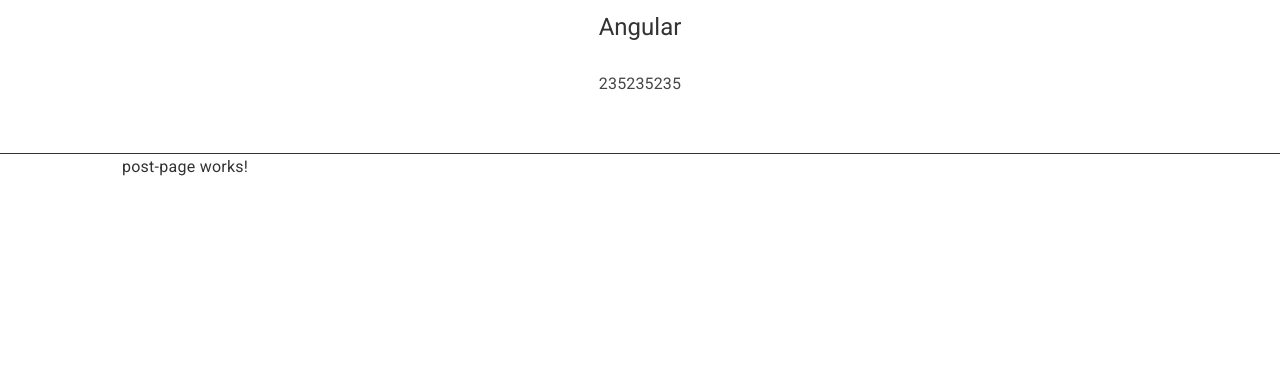
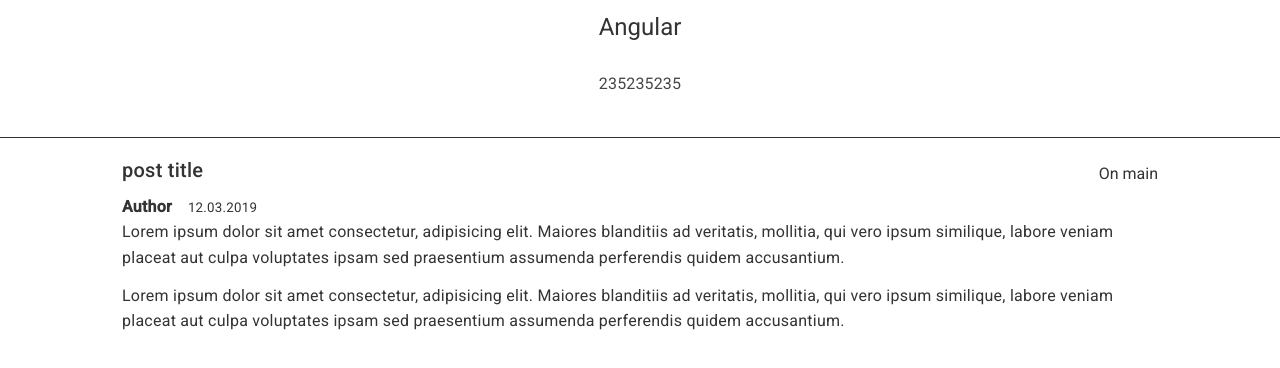
Before and after one commit to AntonKohnyuk/Blog, an Angular app in the folder client/: page /post/1 in a window 1280 px wide. Shown: the top 368 px of the page. Built offline with nearby package versions, Linux system fonts and the light colour scheme.

Commit message:
View: post page layout v1.0

```diff
--- a/client/src/app/pages/post-page/post-page.component.html
+++ b/client/src/app/pages/post-page/post-page.component.html
@@ -1 +1,25 @@
-<p>post-page works!</p>
+<section class="post">
+  <div class="header">
+    <h2>post title</h2>
+    <button [routerLink]="['/']" class="btn btn-link">On main</button>
+  </div>
+
+  <div class="info">
+    <strong>Author</strong>
+    <small>12.03.2019</small>
+  </div>
+  <div>
+    <p>
+      Lorem ipsum dolor sit amet consectetur, adipisicing elit. Maiores
+      blanditiis ad veritatis, mollitia, qui vero ipsum similique, labore veniam
+      placeat aut culpa voluptates ipsam sed praesentium assumenda perferendis
+      quidem accusantium.
+    </p>
+    <p>
+      Lorem ipsum dolor sit amet consectetur, adipisicing elit. Maiores
+      blanditiis ad veritatis, mollitia, qui vero ipsum similique, labore veniam
+      placeat aut culpa voluptates ipsam sed praesentium assumenda perferendis
+      quidem accusantium.
+    </p>
+  </div>
+</section>
--- a/client/src/app/pages/post-page/post-page.component.scss
+++ b/client/src/app/pages/post-page/post-page.component.scss
@@ -0,0 +1,15 @@
+.post {
+  .header {
+    display: flex;
+    justify-content: space-between;
+    align-items: center;
+  }
+  h2 {
+    margin-bottom: 0.5rem;
+  }
+  .info {
+    strong {
+      margin-right: 1rem;
+    }
+  }
+}
--- a/client/src/styles.scss
+++ b/client/src/styles.scss
@@ -267,6 +267,7 @@
   align-items: center;
   padding: 0.7rem 2rem;
   border-bottom: 1px solid var(--dark-color);
+  margin-bottom: 1rem;
   .navbar {
     display: flex;
     justify-content: space-between;
@@ -275,7 +276,6 @@
     z-index: 1;
     width: 100%;
     opacity: 0.9;
-    margin-bottom: 1rem;
 
     &.main {
       justify-content: center;
```
